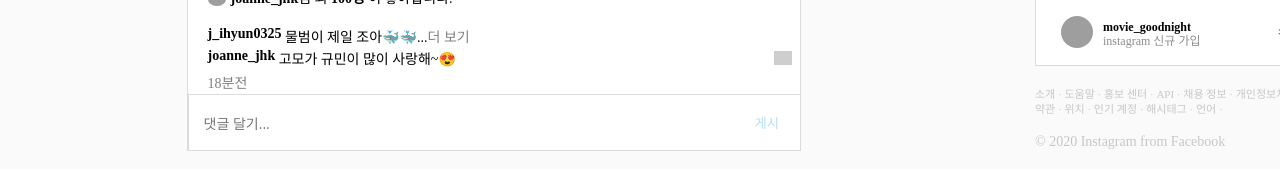
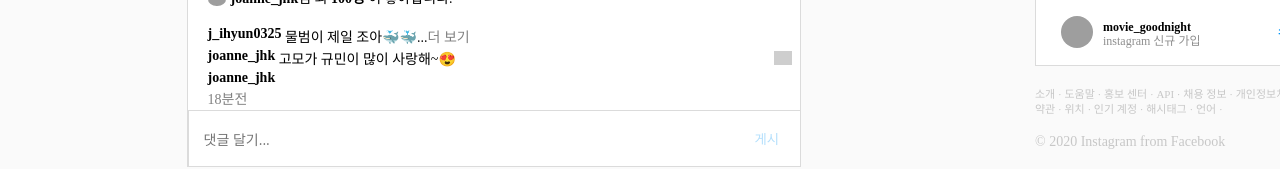
Before and after one commit to junghyunhao/InstagramCloneinReact, a React (Create React App) app: page / in a window 1280 px wide. Both pictures are taken after a click on the button "게시". Shown: the part 694-863 px from the top of the page. Built offline with nearby package versions, Linux system fonts and the light colour scheme; grey boxes are pictures that could not be loaded.

Commit message:
add comment with enter button

```diff
--- a/src/components/Feed.js
+++ b/src/components/Feed.js
@@ -1,23 +1,39 @@
-import React, { Component } from "react";
+import React from "react";
 import '.././pages/Main/main.css';
 
-class Feed extends Component {
+class Feed extends React.Component {
     constructor() {
-        super();
+        super()
 
         this.state = {
-          comment : "",
-          clicked : false
-        };
+          comments : [],
+          comment : ""
+        }
+        // this.clickHandler=this.clickHandler.bind(this)
+
     }
-      changeHandler = (e) => {
-          this.setState ( {comment : e.target.value })
+      changeHandler = (e)  =>{
+        // e.preventDefault();
+
+          this.setState ({comment : e.target.value})
+        //   if (e.keycode === 13) {
+        //     console.log("Dd")
+        }
+    //   }
+
+      handleKeyPress = (e) => {
+        e.keyCode === 13 && this.clickHandler()
       }
-      clickHandler = () => {
-          this.setState({clicked : true})
+
+      clickHandler = () =>  {
+        let comments = this.state.comments
+        let comment = this.state.comment
+        comments.push(comment)
+        this.setState({comments : comments})
       }
 
     render() {
+
         return (
             <>
                 <div className="feeds">
@@ -67,7 +83,9 @@ class Feed extends Component {
 
                                 </section>
                                 <section className="new-comment">
-                                   <div>{this.state.clicked ? this.state.comment : ""}</div>
+                                   {this.state.comments.map ((comment) => {
+                                       return (<p><b>joanne_jhk</b> {comment} </p>)})}
+
                                 </section>
 
                                 <section className="when-posted">
@@ -78,7 +96,7 @@ class Feed extends Component {
                         </div>
 
                         <div className="write-comment">
-                            <textarea onChange = {this.changeHandler} className="comment-field" placeholder="댓글 달기..."></textarea>
+                            <textarea onChange = {this.changeHandler} onKeyUp={this.handleKeyPress} className="comment-field" placeholder="댓글 달기..."></textarea>
                             <button onClick = {this.clickHandler} className="click-to-post" type="submit">게시</button>
                         </div>
 
--- a/src/pages/Login/login.js
+++ b/src/pages/Login/login.js
@@ -27,13 +27,11 @@ class Login extends Component {
         })
       }
 
-
       clickHandler = e => {
         e.preventDefault();
         console.log("ID", this.state.IDInput)
         console.log("Password", this.state.passwordInput)
         // console.log(this.state.passwordInput.length&&this.state.IDInput.includes("@"))
-
         }
 
     render() {
--- a/src/pages/Main/main.css
+++ b/src/pages/Main/main.css
@@ -267,6 +267,8 @@ body {
   }
 
   .new-comment {
+    display: flex;
+    flex-direction: column;
     padding: 0 20px 2px 20px;
     font-size: 14px;
   }
```
